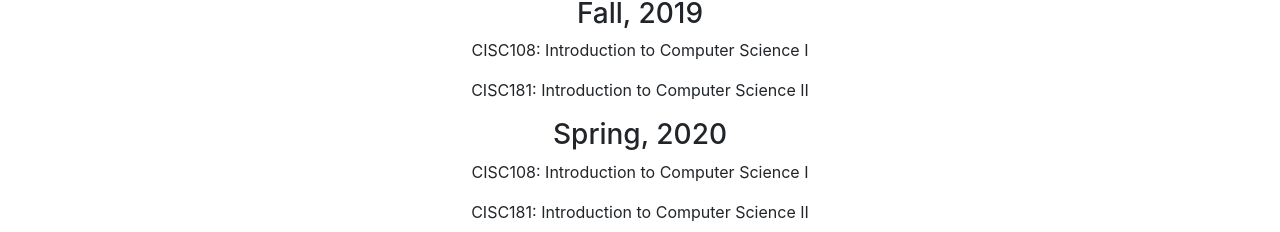
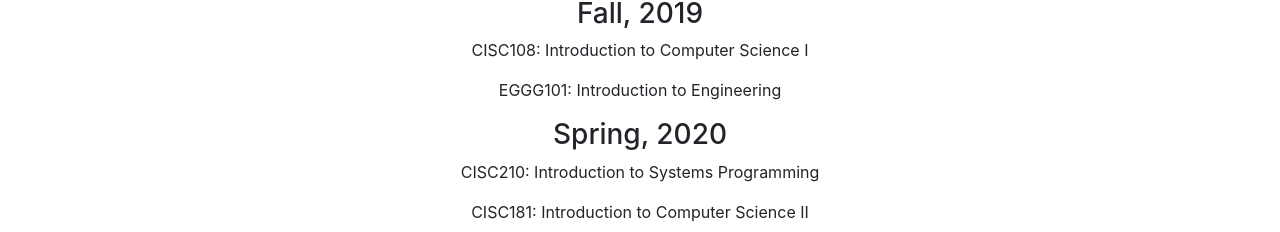
Before and after one commit to UD-CISC275-S22/cis-scheduler-team24, a React (Create React App) app: page / in a window 1280 px wide. Shown: the part 407-639 px from the top of the page. Built offline with nearby package versions, Linux system fonts and the light colour scheme.

Commit message:
Recombined all data files into one and altered how the data is mapped

```diff
--- a/src/App.tsx
+++ b/src/App.tsx
@@ -3,11 +3,21 @@ import { Tabs, Tab } from "react-bootstrap";
 import "./App.css";
 import { ViewPlan } from "./components/viewPlan";
 import { Plan } from "./interfaces/plan";
+import { Semester } from "./interfaces/semester";
+import { Course } from "./interfaces/course";
 import plans from "./data/plans.json";
 
 const PLANS = plans.map(
     (plan): Plan => ({
-        ...plan
+        ...plan,
+        semesters: plan.semesters.map(
+            (semester: Semester): Semester => ({
+                ...semester,
+                courses: semester.courses.map(
+                    (course: Course): Course => ({ ...course })
+                )
+            })
+        )
     })
 );
 
--- a/src/components/viewPlan.tsx
+++ b/src/components/viewPlan.tsx
@@ -3,16 +3,9 @@ import { Container } from "react-bootstrap";
 import { Plan } from "../interfaces/plan";
 import { Semester } from "../interfaces/semester";
 import { ListSemesters } from "./listSemesters";
-import semesters from "../data/semesters.json";
-
-const SEMESTERS = semesters.map(
-    (semester): Semester => ({
-        ...semester
-    })
-);
 
 export function ViewPlan({ plan }: { plan: Plan }): JSX.Element {
-    const [semesters] = useState<Semester[]>(SEMESTERS);
+    const [semesters] = useState<Semester[]>(plan.semesters);
 
     return (
         <div>
--- a/src/components/viewSemester.tsx
+++ b/src/components/viewSemester.tsx
@@ -3,20 +3,13 @@ import { Container } from "react-bootstrap";
 import { Semester } from "../interfaces/semester";
 import { Course } from "../interfaces/course";
 import { ListCourses } from "./listCourses";
-import courses from "../data/courses.json";
-
-const COURSES = courses.map(
-    (course): Course => ({
-        ...course
-    })
-);
 
 export function ViewSemester({
     semester
 }: {
     semester: Semester;
 }): JSX.Element {
-    const [courses] = useState<Course[]>(COURSES);
+    const [courses] = useState<Course[]>(semester.courses);
     const [semesterName /*, setSemesterName*/] = useState<string>(
         semester.session + ", " + semester.year
     );
--- a/src/data/courses.json
+++ /dev/null
@@ -1,22 +0,0 @@
-[
-    {
-        "id": 1,
-        "name": "CISC108: Introduction to Computer Science I",
-        "credits": 3,
-        "description": "Python",
-        "prerequisites": [],
-        "isTaken": false,
-        "isEditing": false,
-        "breadthType": "D"
-    },
-    {
-        "id": 2,
-        "name": "CISC181: Introduction to Computer Science II",
-        "credits": 3,
-        "description": "Java",
-        "prerequisites": [],
-        "isTaken": false,
-        "isEditing": false,
-        "breadthType": "D"
-    }
-]
--- a/src/data/plans.json
+++ b/src/data/plans.json
@@ -2,7 +2,68 @@
     {
         "id": 1,
         "name": "Plan 1",
-        "semesters": [],
+        "semesters": [
+            {
+                "id": 1,
+                "name": "",
+                "year": 2019,
+                "session": "Fall",
+                "courses": [
+                    {
+                        "id": 1,
+                        "name": "CISC108: Introduction to Computer Science I",
+                        "credits": 3,
+                        "description": "Python",
+                        "prerequisites": [],
+                        "isTaken": false,
+                        "isEditing": false,
+                        "breadthType": "D"
+                    },
+                    {
+                        "id": 2,
+                        "name": "EGGG101: Introduction to Engineering",
+                        "credits": 2,
+                        "description": "Dumb class",
+                        "prerequisites": [],
+                        "isTaken": false,
+                        "isEditing": false,
+                        "breadthType": "D"
+                    }
+                ],
+                "totalCredits": 0,
+                "isSkipped": false
+            },
+            {
+                "id": 2,
+                "name": "",
+                "year": 2020,
+                "session": "Spring",
+                "courses": [
+                    {
+                        "id": 3,
+                        "name": "CISC210: Introduction to Systems Programming",
+                        "credits": 3,
+                        "description": "Bash and C",
+                        "prerequisites": [],
+                        "isTaken": false,
+                        "isEditing": false,
+                        "breadthType": "D"
+                    },
+                    {
+                        "id": 4,
+                        "name": "CISC181: Introduction to Computer Science II",
+                        "credits": 3,
+                        "description": "Java",
+                        "prerequisites": [],
+                        "isTaken": false,
+                        "isEditing": false,
+                        "breadthType": "D"
+                    }
+                ],
+                "totalCredits": 0,
+                "isSkipped": false
+            }
+        ],
         "requirements": [],
         "taken_courses": [],
         "floating_courses": []
@@ -10,7 +71,68 @@
     {
         "id": 2,
         "name": "Plan 2",
-        "semesters": [],
+        "semesters": [
+            {
+                "id": 1,
+                "name": "",
+                "year": 2019,
+                "session": "Fall",
+                "courses": [
+                    {
+                        "id": 1,
+                        "name": "CISC108: Introduction to Computer Science I",
+                        "credits": 3,
+                        "description": "Python",
+                        "prerequisites": [],
+                        "isTaken": false,
+                        "isEditing": false,
+                        "breadthType": "D"
+                    },
+                    {
+                        "id": 2,
+                        "name": "EGGG101: Introduction to Engineering",
+                        "credits": 2,
+                        "description": "Dumb class",
+                        "prerequisites": [],
+                        "isTaken": false,
+                        "isEditing": false,
+                        "breadthType": "D"
+                    }
+                ],
+                "totalCredits": 0,
+                "isSkipped": false
+            },
+            {
+                "id": 2,
+                "name": "",
+                "year": 2020,
+                "session": "Spring",
+                "courses": [
+                    {
+                        "id": 3,
+                        "name": "CISC210: Introduction to Systems Programming",
+                        "credits": 3,
+                        "description": "Bash and C",
+                        "prerequisites": [],
+                        "isTaken": false,
+                        "isEditing": false,
+                        "breadthType": "D"
+                    },
+                    {
+                        "id": 4,
+                        "name": "CISC181: Introduction to Computer Science II",
+                        "credits": 3,
+                        "description": "Java",
+                        "prerequisites": [],
+                        "isTaken": false,
+                        "isEditing": false,
+                        "breadthType": "D"
+                    }
+                ],
+                "totalCredits": 0,
+                "isSkipped": false
+            }
+        ],
         "requirements": [],
         "taken_courses": [],
         "floating_courses": []
--- a/src/data/semesters.json
+++ /dev/null
@@ -1,20 +0,0 @@
-[
-    {
-        "id": 1,
-        "name": "",
-        "year": 2019,
-        "session": "Fall",
-        "courses": [],
-        "totalCredits": 0,
-        "isSkipped": false
-    },
-    {
-        "id": 2,
-        "name": "",
-        "year": 2020,
-        "session": "Spring",
-        "courses": [],
-        "totalCredits": 0,
-        "isSkipped": false
-    }
-]
```
